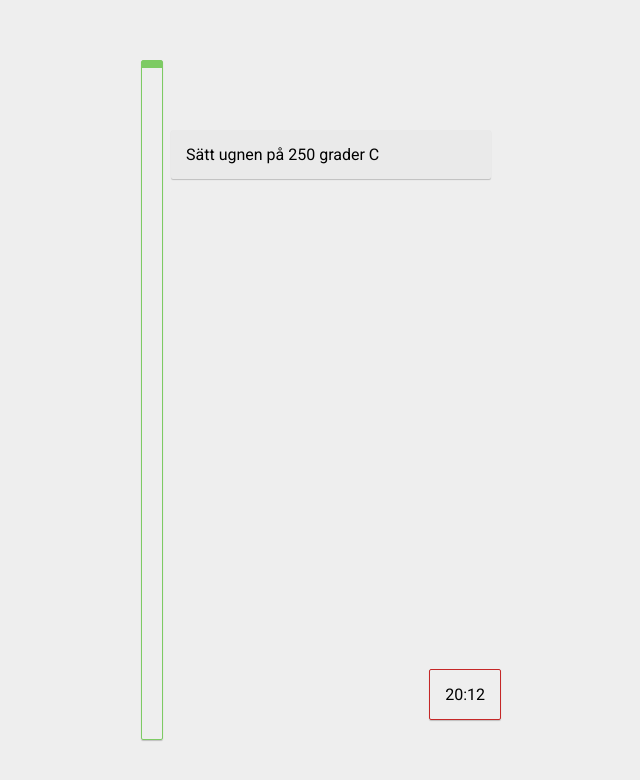
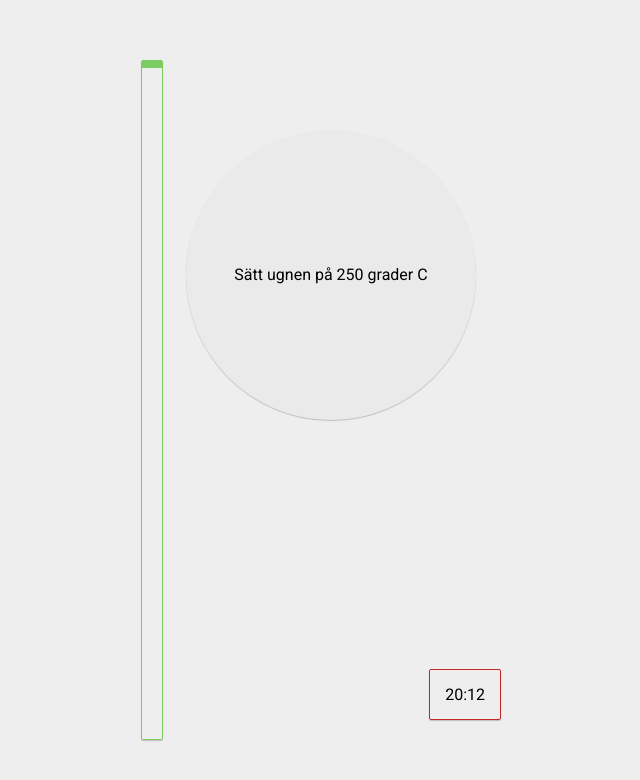
Before and after one commit to mickelus/food-flow, a plain HTML site: page index.html in a window 1280 px wide. Shown: the whole page, without its empty margins (309-949 px from the left). Drawn offline with nearby package versions, Linux system fonts and the light colour scheme.

Commit message:
changed box to circle, what :v

```diff
--- a/box.css
+++ b/box.css
@@ -5,16 +5,23 @@
 .box {
     position: relative;
     background-color: #eaeaea;
-    border-radius: 2px;
+    border-radius: 50%;
     box-shadow: 0 1px 1px rgba(0,0,0,0.2);
-    width: 80%;
+    width: 290px;
+    height: 290px;
     margin: 0 auto;
     padding: 15px;
+    text-align: center;
     box-sizing: border-box;
     -webkit-box-sizing: border-box;
     transition: 0.2s;
     top: 100px;
     opacity: 0;
+    padding-top: 135px;
+}
+
+.box span {
+
 }
 
 .box.ui-draggable-dragging {
@@ -31,4 +38,5 @@
     transition: 0.2s;
     top: -150px !important;
     opacity: 0;
+    pointer-events: none;
 }
```
